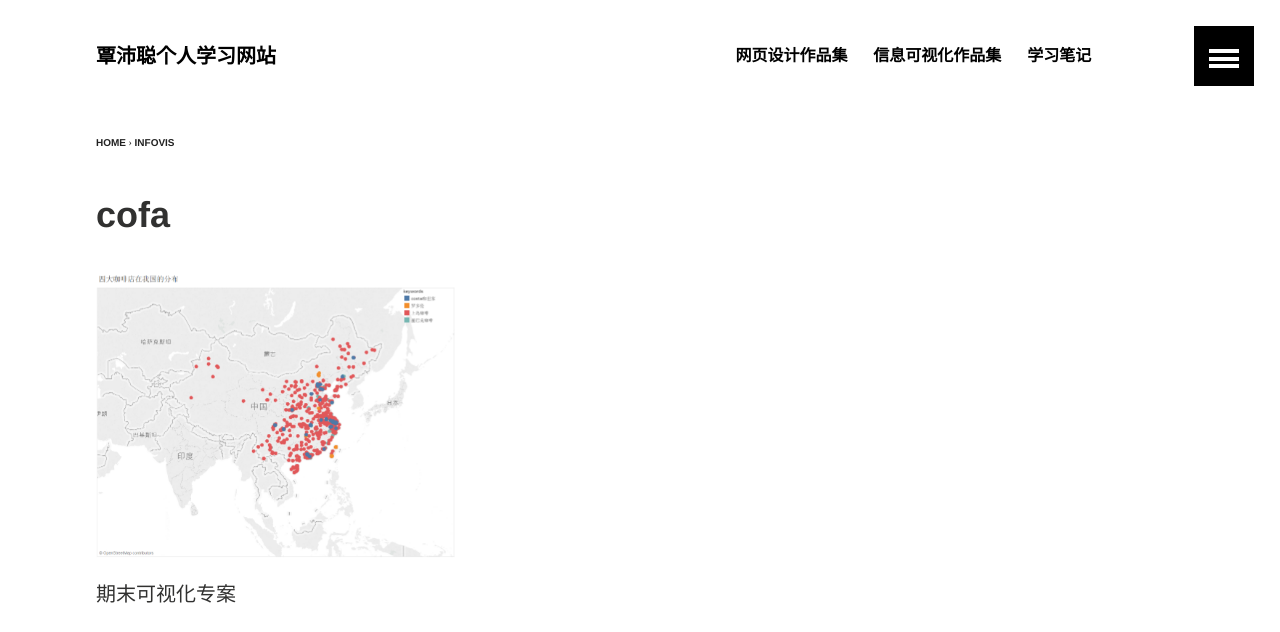
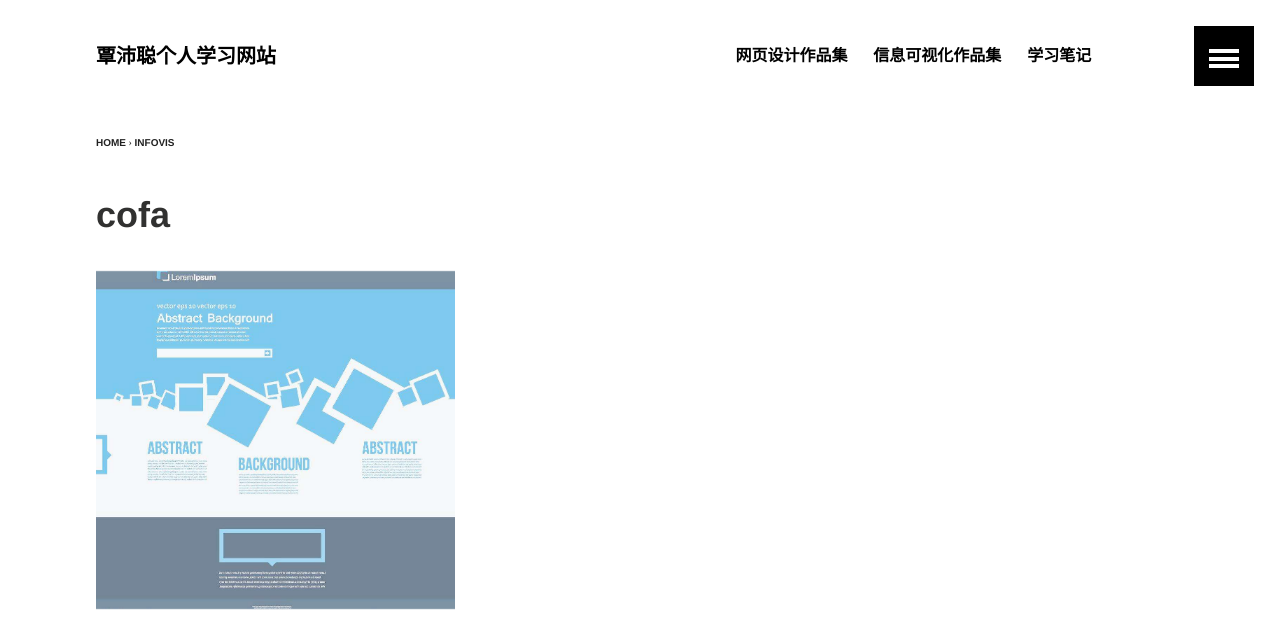
Before and after one commit to yaneziwaii/yaneziwai.github.io, a Jekyll site: the page built from _posts/infovis/2018-1-6-cofa.md, in a window 1280 px wide. Shown: the top 632 px of the page. Built offline with Jekyll 4.4.1, drawn with Linux system fonts in a browser that asks for light colours; grey boxes are pictures that could not be loaded.

Commit message:
修改图片

```diff
--- a/_posts/infovis/2018-1-6-cofa.md
+++ b/_posts/infovis/2018-1-6-cofa.md
@@ -3,8 +3,8 @@ layout: article
 title:  "cofa"
 categories: infovis
 image:
- feature: infovis.png
- teaser: infovis.png
+ feature: infovis2.jpg
+ teaser: infovis2.jpg
 ---
 
  期末可视化专案
```
Also changed, not shown: _posts/rwd/2018-1-6-web.md (+2 -2 lines), images/infovis2.jpg (renamed from images/wsg4.jpg), images/web3.jpg (renamed from images/wsg4-11.jpg).
